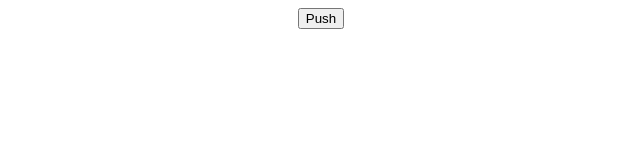
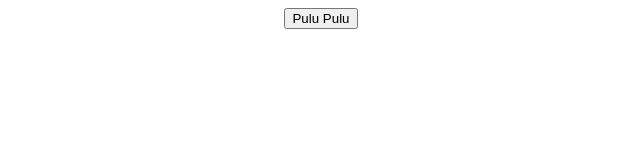
Before and after one commit to LocalXpress/test, a plain HTML site: page index.html in a window 1280 px wide. Shown: the full height of the page, 319-959 px from the left. Drawn offline with Linux system fonts and the light colour scheme.

Commit message:
Changes made by swaroop

```diff
--- a/index.html
+++ b/index.html
@@ -3,7 +3,7 @@
 <body>
 
 
-<center><button onclick="myFunction()">Push</button></center>
+<center><button onclick="myFunction()">Pulu Pulu</button></center>
 
 <p id="demo"></p>
 
```
